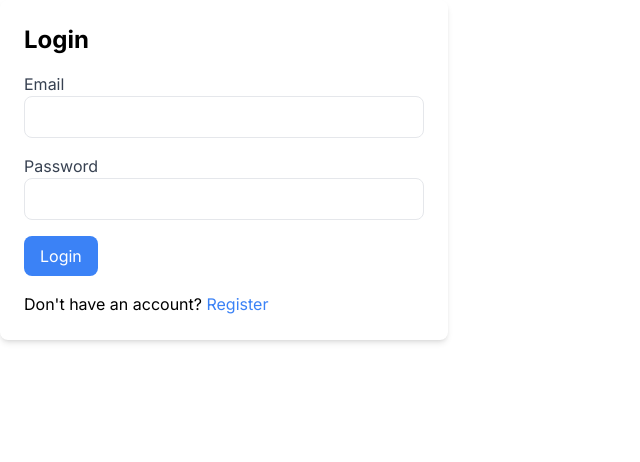
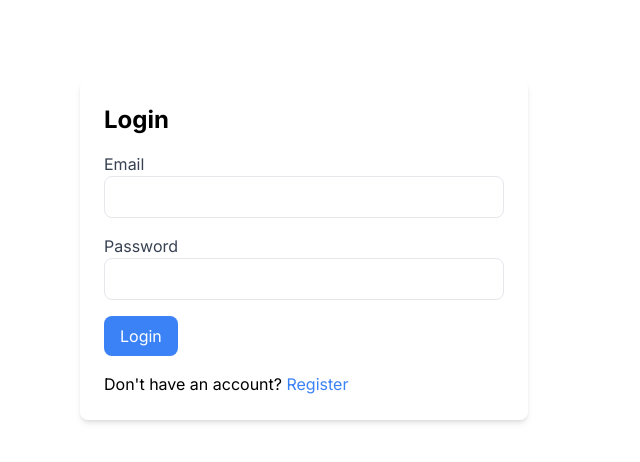
Before and after one commit to Afnasalih/profile.fyi, a Next.js app: page /login in a window 1280 px wide. Shown: the top 462 px of the page, without its empty margins (0-640 px from the left). Built offline with nearby package versions, Linux system fonts and the light colour scheme.

Commit message:
Update page.js

```diff
--- a/src/app/login/page.js
+++ b/src/app/login/page.js
@@ -20,7 +20,7 @@ export default function LoginPage() {
   };
 
   return (
-    <div className="m-20 md:m-0 max-w-md mx-auto p-6 mt-20 bg-white shadow-md rounded-lg">
+    <div className="m-50 md:m-20 max-w-md mx-auto p-6 mt-20 bg-white shadow-md rounded-lg">
       <h2 className="text-2xl font-bold mb-4">Login</h2>
       <form onSubmit={handleLogin}>
         <div className="mb-4">
```
